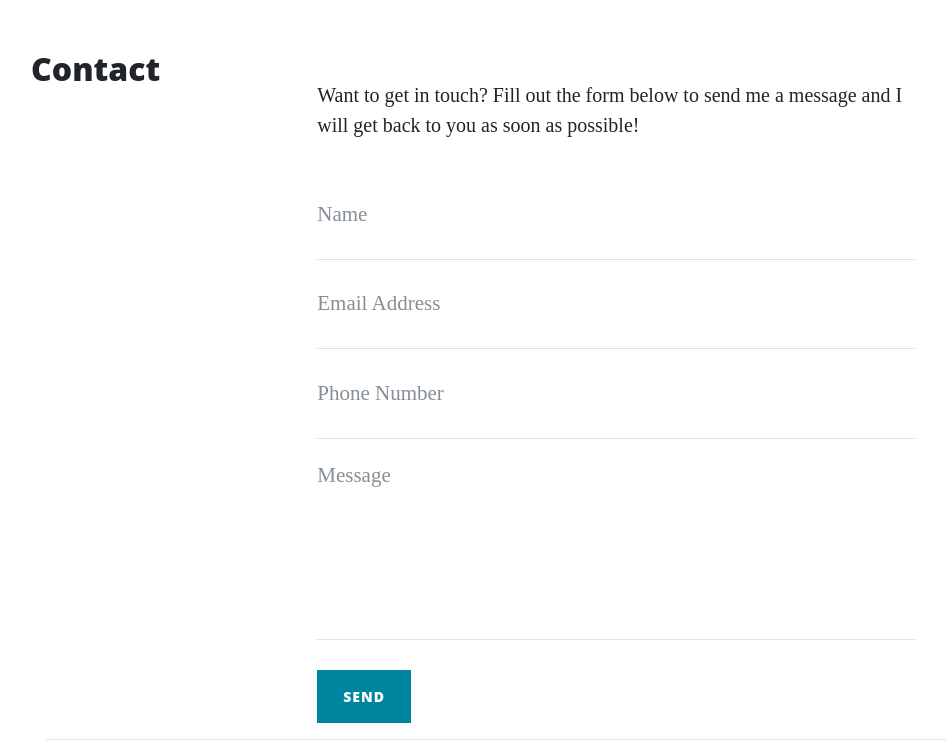
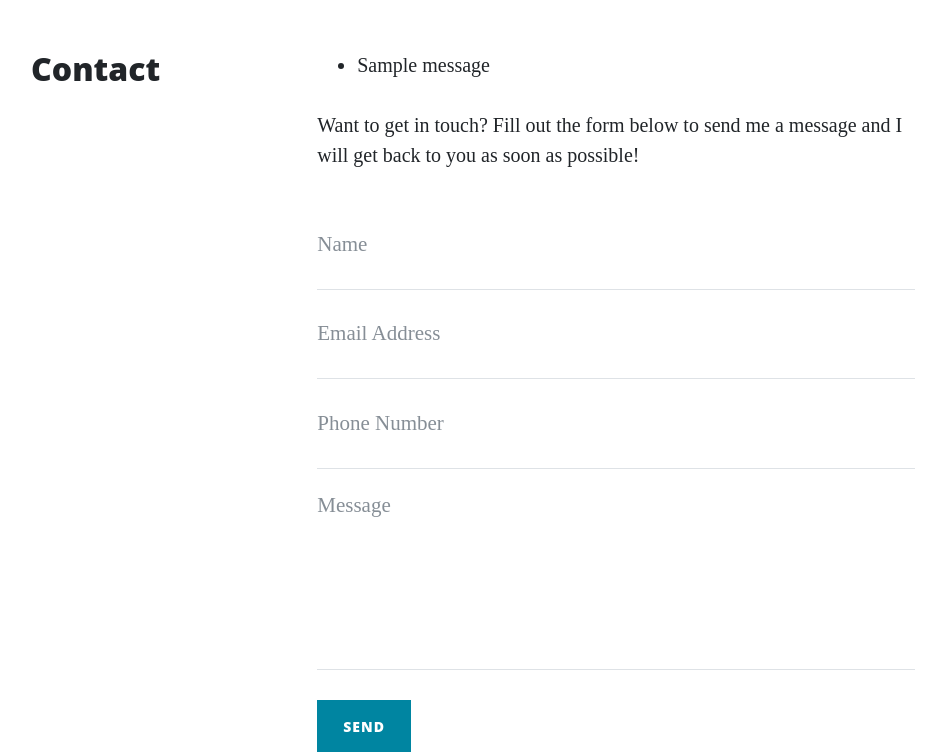
Before and after one commit to daat2/flask, a Flask app: page /contact in a window 1280 px wide. Shown: the part 628-1380 px from the top of the page, without its empty margins (39-985 px from the left). Run offline with Flask 2, Linux system fonts and the light colour scheme; one stand-in notice (Sample message) is shown; some libraries are stand-ins or nearby versions.

Commit message:
fix server error on contact

```diff
--- a/run.py
+++ b/run.py
@@ -1,11 +1,13 @@
 from flask import Flask, app
 import os
 import json
-from flask import Flask , render_template, request
+from flask import Flask , render_template, request,flash
 from flask.templating import render_template
 
 
 app = Flask(__name__)
+app.secret_key = 'some_secret'
+
 
 @app.route("/")
 def index():
@@ -21,7 +23,8 @@ def about():
 @app.route("/contact",methods=["GET","POST"])
 def contact():
     if request.method == "POST" :
-         print(request.form)
+         flash("Thanks {}, we have received your message!".format(
+             request.form["name"]))
     return  render_template("contact.html",page_title= "Contact")
 
 @app.route("/careers")
--- a/templates/contact.html
+++ b/templates/contact.html
@@ -5,6 +5,15 @@
 
 <div class="row">
 	<div class="col-lg-8 col-md-10 mx-auto">
+    {% with messages = get_flashed_messages() %}
+    {% if messages %}
+    <ul class = "flashes">
+    {% for message in messages %}
+        <li>{{message}}</li>
+     {% endfor %}
+    </ul>
+    {% endif %}
+    {% endwith %}
 		<p>Want to get in touch? Fill out the form below to send me a message and I will get back to you as soon as
 			possible!</p>
 		<!-- Contact Form - Enter your email address on line 19 of the mail/contact_me.php file to make this form work. -->
```
